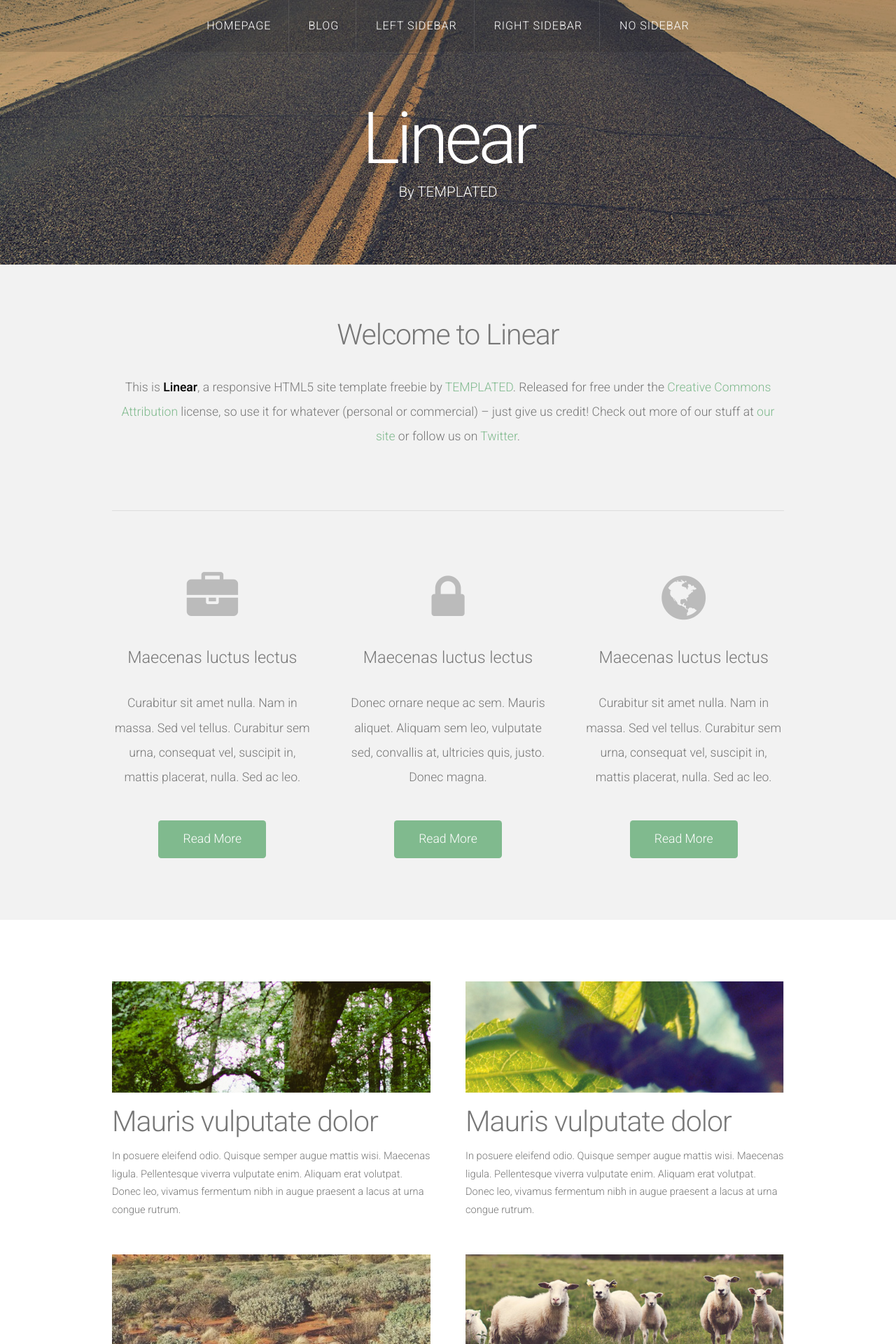
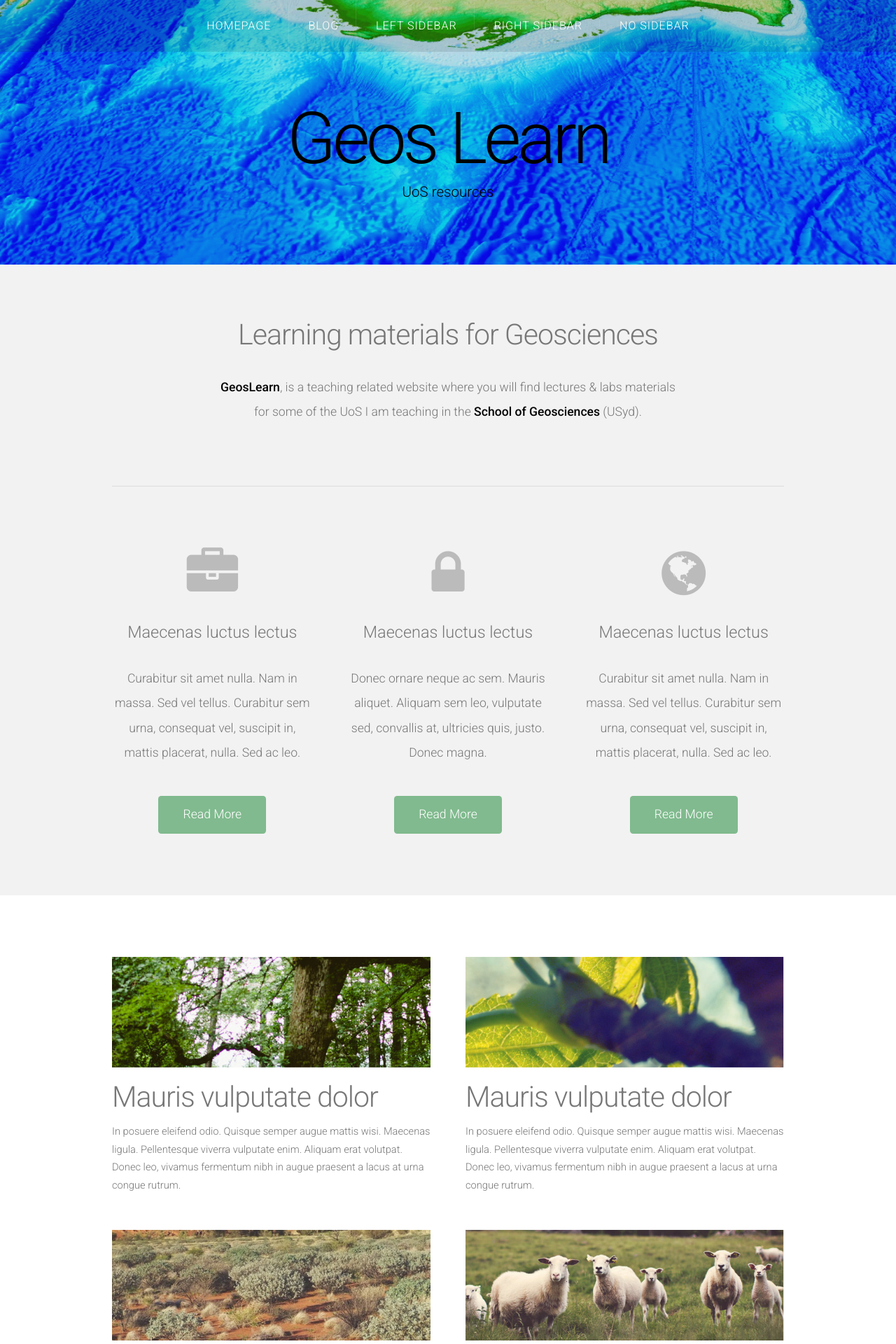
Before and after one commit to GeosLearn/GeosLearn.github.io, a Jekyll site: the page built from index.html, in a window 1280 px wide. Shown: the top 1920 px of the page at 70% size. Built offline with Jekyll 4.4.1, drawn with Linux system fonts in a browser that asks for light colours; nearby versions of some CDN libraries; the list of posts is cut into pages by our own code; some of the changed text lies outside the part shown.

Commit message:
update default

```diff
--- a/_layouts/default.html
+++ b/_layouts/default.html
@@ -6,7 +6,7 @@ Released for free under the Creative Commons Attribution 3.0 license (templated.
 -->
 <html>
 <head>
-	<title>Linear by TEMPLATED</title>
+	<title>UoS resources by Tristan</title>
 	<meta http-equiv="content-type" content="text/html; charset=utf-8" />
 	<meta name="description" content="" />
 	<meta name="keywords" content="" />
@@ -30,8 +30,8 @@ Released for free under the Creative Commons Attribution 3.0 license (templated.
 
 			<!-- Logo -->
 			<div id="logo">
-				<h1><a href="#">Linear</a></h1>
-				<span class="tag">By TEMPLATED</span>
+				<h1><a href="#"><font color = "#000000">Geos Learn</font></a></h1>
+				<span class="tag"><font color = "#000000">UoS resources</font></span>
 			</div>
 		</div>
 	</div>
@@ -42,7 +42,7 @@ Released for free under the Creative Commons Attribution 3.0 license (templated.
 	<div id="tweet">
 		<div class="container">
 			<section>
-				<blockquote>&ldquo;In posuere eleifend odio. Quisque semper augue mattis wisi. Maecenas ligula. Pellentesque viverra vulputate enim. Aliquam erat volutpat.&rdquo;</blockquote>
+				<blockquote>&ldquo;All models are wrong but some are useful - George Box 1976.&rdquo;</blockquote>
 			</section>
 		</div>
 	</div>
@@ -54,13 +54,13 @@ Released for free under the Creative Commons Attribution 3.0 license (templated.
 		<section>
 			<header>
 				<h2>Get in touch</h2>
-				<span class="byline">Integer sit amet pede vel arcu aliquet pretium</span>
+				<span class="byline">Tristan Salles - The University of Sydney</span>
 			</header>
 			<ul class="contact">
-				<li><a href="#" class="fa fa-twitter"><span>Twitter</span></a></li>
-				<li class="active"><a href="#" class="fa fa-facebook"><span>Facebook</span></a></li>
-				<li><a href="#" class="fa fa-dribbble"><span>Pinterest</span></a></li>
-				<li><a href="#" class="fa fa-tumblr"><span>Google+</span></a></li>
+				<li><a href="http://twitter.com/salles_tristan" class="fa fa-twitter"><span>Twitter</span></a></li>
+				<li class="active"><a href="http://www.facebook.com/public/Tristan-Salles" class="fa fa-facebook"><span>Facebook</span></a></li>
+				<li><a href="http://github.com/tristan-salles" class="fa fa-dribbble"><span>Pinterest</span></a></li>
+				<li><a href="http://sydney.edu.au/science/people/tristan.salles.php" class="fa fa-tumblr"><span>Google+</span></a></li>
 			</ul>
 		</section>
 	</div>
--- a/assets/css/style.css
+++ b/assets/css/style.css
@@ -771,7 +771,7 @@
 	#header
 	{
 		position: relative;
-		background: url(../images/header.jpg) no-repeat bottom center;
+		background: url(../images/header2.jpg) no-repeat bottom center;
 		background-attachment: fixed;
 		background-size: cover;
 		text-align: center;
@@ -986,7 +986,7 @@
 	{
 		position: relative;
 		text-align: center;
-		background: url(../images/header.jpg) no-repeat center center;
+		background: url(../images/header2.jpg) no-repeat center center;
 		background-attachment: fixed;
 		background-size: cover;
 	}
--- a/index.html
+++ b/index.html
@@ -1,14 +1,15 @@
 ---
-title: Linear
+title: Teaching Resources
 layout: default
 ---
 <!-- Featured -->
 <div id="featured">
 	<div class="container">
 		<header>
-			<h2>Welcome to Linear</h2>
+			<h2>Learning materials for Geosciences</h2>
 		</header>
-		<p>This is <strong>Linear</strong>, a responsive HTML5 site template freebie by <a href="http://templated.co">TEMPLATED</a>. Released for free under the <a href="http://templated.co/license">Creative Commons Attribution</a> license, so use it for whatever (personal or commercial) &ndash; just give us credit! Check out more of our stuff at <a href="http://templated.co">our site</a> or follow us on <a href="http://twitter.com/templatedco">Twitter</a>.</p>
+		<p><strong>GeosLearn</strong>, is a teaching related website where you will find lectures & labs materials <br>
+			for some of the UoS I am teaching in the <a href="http://templated.co"><strong>School of Geosciences</strong></a> (USyd).</p>
 		<hr />
 		<div class="row">
 			<section class="4u">
```
Also changed, not shown: assets/images/header.jpg (deleted), assets/images/header2.jpg (added).
